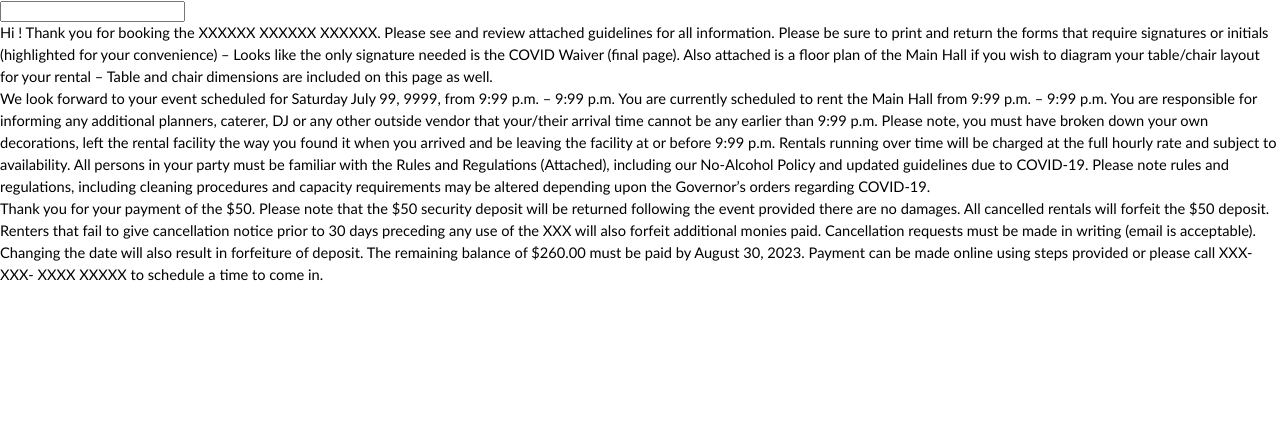
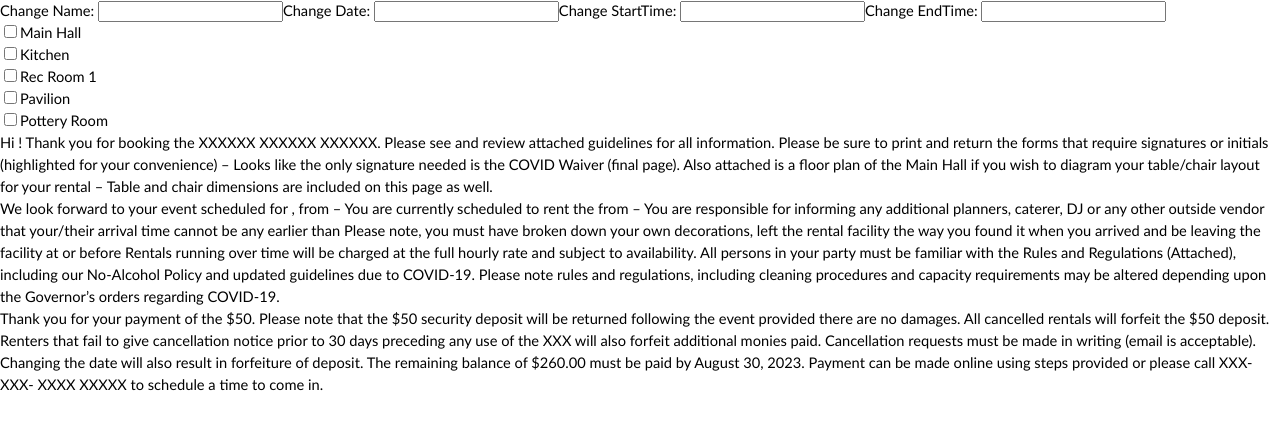
Before and after one commit to mlorang/Confirmation-Email, a React (Create React App) app: page / in a window 1280 px wide. Shown: the top 430 px of the page. Built offline with nearby package versions, Linux system fonts and the light colour scheme.

Commit message:
added options

```diff
--- a/src/App.tsx
+++ b/src/App.tsx
@@ -1,5 +1,6 @@
 import React, { useState } from 'react';
 import BalanceDue from './components/BalanceDue';
+import ChangeEveryting from './components/ChangeEveryting';
 import DateTimeAndRoom from './components/DateTimeAndRoom';
 import Name from './components/Name';
 import './style.css';
@@ -9,19 +10,16 @@ function App(): JSX.Element {
   const [date, setDate] = useState<string>("");
   const [startTime, setStartTime] = useState<string>("");
   const [endTime, setEndTime] = useState<string>("");
-  const [rooms, setRooms] = useState<string[]>(["Kitchen",
-  "Main Hall",
-  "Pavilion",
-  "Pottery Studio",
-  "Recreation Room 1 (Dance Room)"])
-  const [balanceDue, setBalanceDue] = useState<number>(0);
+  const [rooms, setRooms] = useState<string>("");
+  const [balanceDue, setBalanceDue] = useState<string>("");
   const isResident = ["Resident","Non-Resident"];
 
   return (
     <div>
       <div className='body'>
-        <Name name={name} setName={setName}></Name>
-        <DateTimeAndRoom></DateTimeAndRoom>
+        <ChangeEveryting name={name} setName={setName} date={date} setDate={setDate} startTime={startTime} setStartTime={setStartTime} endTime={endTime} setEndTime={setEndTime} rooms={rooms} setRooms={setRooms} balanceDue={balanceDue} setBalanceDue={setBalanceDue}></ChangeEveryting>
+        <Name name={name}></Name>
+        <DateTimeAndRoom date={date} startTime={startTime}  endTime={endTime}  rooms={rooms} ></DateTimeAndRoom>
         <BalanceDue></BalanceDue>
       </div>
     </div>
--- /dev/null
+++ b/src/components/ChangeEveryting.tsx
@@ -0,0 +1,74 @@
+import { stringify } from 'querystring';
+import React, { useState } from 'react'
+import {Form} from "react-bootstrap";
+
+interface Everything {
+    name: string;
+    setName: (newString: string) => void;
+    date: string;
+    setDate: (newString: string) => void;
+    startTime: string;
+    setStartTime: (newString: string) => void;
+    endTime: string;
+    setEndTime: (newString: string) => void;
+    rooms: string;
+    setRooms: (newString: string) => void;
+    balanceDue: string
+    setBalanceDue: (newString: string) => void;
+}
+
+function ChangeEveryting({name , setName , date, setDate , startTime , setStartTime , endTime , setEndTime , rooms , setRooms , balanceDue , setBalanceDue}: Everything) {
+    const ROOMS = ["Main Hall", "Kitchen", "Rec Room 1 ", "Pavilion", "Pottery Room"];
+    const [checkedState, setCheckedState] = useState<boolean[]>([false,false,false,false,false]);
+
+    function handleOnChange(position: number) {
+        const temp = !checkedState[position];
+        const tempChecked = checkedState;
+        tempChecked[position] = temp;
+        const updateCheckedState = tempChecked;
+        console.log(updateCheckedState);
+        setCheckedState(updateCheckedState);
+        let text: string[] = [];
+
+        updateCheckedState.map((index: boolean ,  position: number):number => index === true ? text.push(ROOMS[position]) : 0);
+        setRooms(text.join(" and "))
+    }
+
+
+
+
+    function updateName(event: React.ChangeEvent<HTMLInputElement>) {
+        setName(event.target.value);
+      }
+    function updateDate(event: React.ChangeEvent<HTMLInputElement>) {
+        setDate(event.target.value);
+      }
+    function updateStartTime(event: React.ChangeEvent<HTMLInputElement>) {
+        setStartTime(event.target.value);
+      }
+    function updateEndTime(event: React.ChangeEvent<HTMLInputElement>) {
+        setEndTime(event.target.value);
+      }
+  return (
+    <Form.Group controlId="formAnswerbox">
+        <Form.Label>Change Name: </Form.Label>
+        <Form.Control value={name} onChange={updateName} />
+        <Form.Label>Change Date: </Form.Label>
+        <Form.Control value={date} onChange={updateDate} />
+        <Form.Label>Change StartTime: </Form.Label>
+        <Form.Control value={startTime} onChange={updateStartTime} />
+        <Form.Label>Change EndTime: </Form.Label>
+        <Form.Control value={endTime} onChange={updateEndTime} />
+        {ROOMS.map((choice: string, index: number) =>
+        (<Form.Check type="checkbox"
+            label={choice}
+            value={choice}
+            onChange={() => handleOnChange(index)}
+        />))}
+
+
+    </Form.Group>
+  )
+}
+
+export default ChangeEveryting
--- a/src/components/DateTimeAndRoom.tsx
+++ b/src/components/DateTimeAndRoom.tsx
@@ -1,17 +1,28 @@
 import React from 'react'
+import { Form } from 'react-bootstrap';
+import '../style.css';
 
-function DateTimeAndRoom(): JSX.Element {
+interface RentalDateTimeRoom {
+  date: string;
+  startTime: string;
+  endTime: string;
+  rooms: string;
+}
+
+function DateTimeAndRoom({date  , startTime  , endTime , rooms }: RentalDateTimeRoom): JSX.Element {
+
   return (
-    <div>We look forward to your event scheduled for Saturday July 99, 9999, from 9:99 p.m. – 9:99 p.m.
-    You are currently scheduled to rent the Main Hall from 9:99 p.m. – 9:99 p.m. You are responsible
-    for informing any additional planners, caterer, DJ or any other outside vendor that your/their arrival time
-    cannot be any earlier than 9:99 p.m. Please note, you must have broken down your own decorations,
-    left the rental facility the way you found it when you arrived and be leaving the facility at or before 9:99 p.m.
-    Rentals running over time will be charged at the full hourly rate and subject to availability.
-    All persons in your party must be familiar with the Rules and Regulations (Attached), including
-    our No-Alcohol Policy and updated guidelines due to COVID-19. Please note rules and regulations, including
-    cleaning procedures and capacity requirements may be altered depending upon the Governor’s orders
-    regarding COVID-19.   </div>
+      <div>We look forward to your event scheduled for {date}, from {startTime} – {endTime}
+        You are currently scheduled to rent the {rooms} from {startTime} – {endTime} You are responsible
+        for informing any additional planners, caterer, DJ or any other outside vendor that your/their arrival time
+        cannot be any earlier than {startTime} Please note, you must have broken down your own decorations,
+        left the rental facility the way you found it when you arrived and be leaving the facility at or before {endTime}
+        Rentals running over time will be charged at the full hourly rate and subject to availability.
+        All persons in your party must be familiar with the Rules and Regulations (Attached), including
+        our No-Alcohol Policy and updated guidelines due to COVID-19. Please note rules and regulations, including
+        cleaning procedures and capacity requirements may be altered depending upon the Governor’s orders
+        regarding COVID-19.
+      </div>
   )
 }
 
--- a/src/components/Name.tsx
+++ b/src/components/Name.tsx
@@ -1,27 +1,23 @@
 import React from 'react'
-import {Form} from "react-bootstrap";
+import '../style.css';
 
 interface RenterName {
   name: string;
-  setName: (newString: string) => void;
 }
 
-function Name({name, setName}: RenterName): JSX.Element {
-  function updateName(event: React.ChangeEvent<HTMLInputElement>) {
-    setName(event.target.value);
-  }
+function Name({name}: RenterName): JSX.Element {
+
 
 
   return (
     <div>
-    <Form.Group controlId="formAnswerbox">
-      <Form.Control value={name} onChange={updateName} />
-    </Form.Group><div className="body">Hi {name}!
+    <div className="body">
+      Hi {name}!
       Thank you for booking the XXXXXX XXXXXX XXXXXX. Please see and review attached guidelines for all
       information. Please be sure to print and return the forms that require signatures or initials (highlighted for
       your convenience) – Looks like the only signature needed is the COVID Waiver (final page). Also
       attached is a floor plan of the Main Hall if you wish to diagram your table/chair layout for your rental –
-        Table and chair dimensions are included on this page as well.  </div>
+      Table and chair dimensions are included on this page as well.  </div>
       </div>
   )
 }
--- a/src/style.css
+++ b/src/style.css
@@ -4,3 +4,8 @@ body {
     font-size: 14.667px;
     line-height: 1.5;
 }
+
+setFields {
+    margin-top: auto;
+
+}
```
